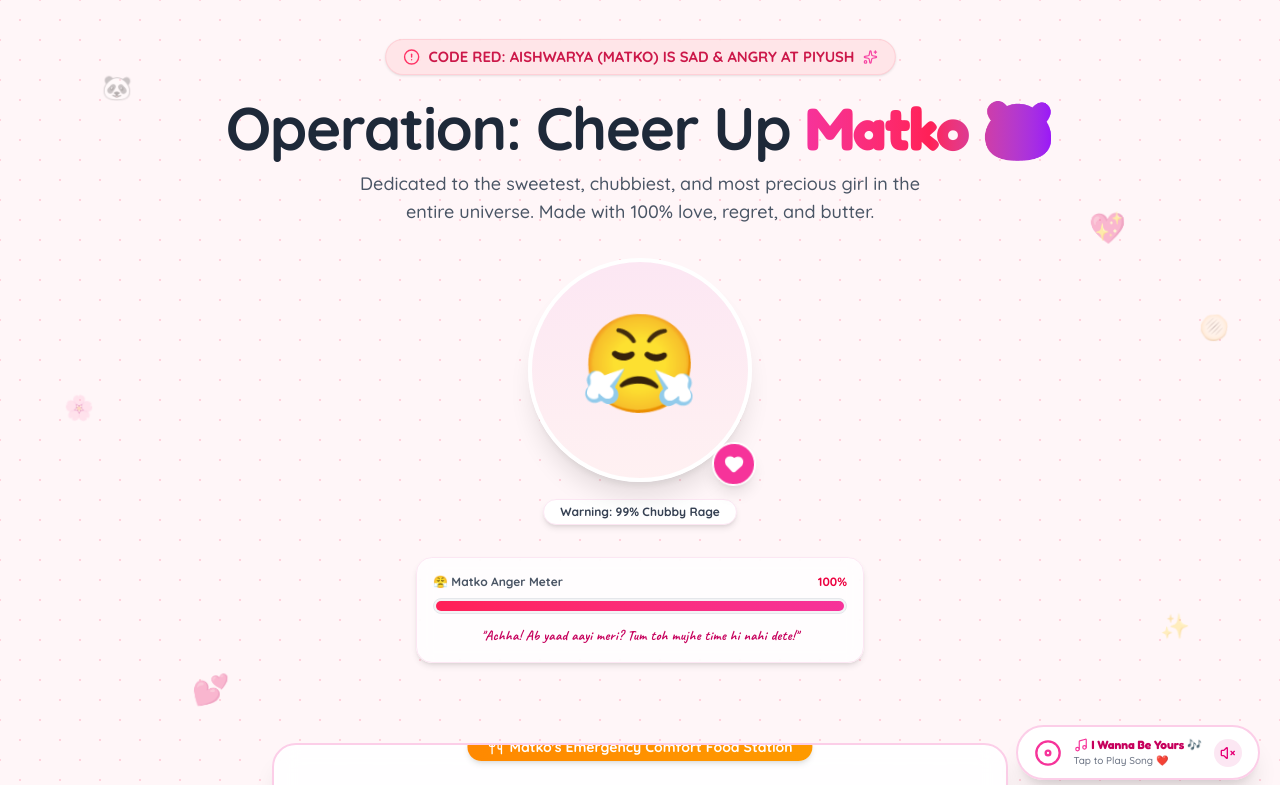
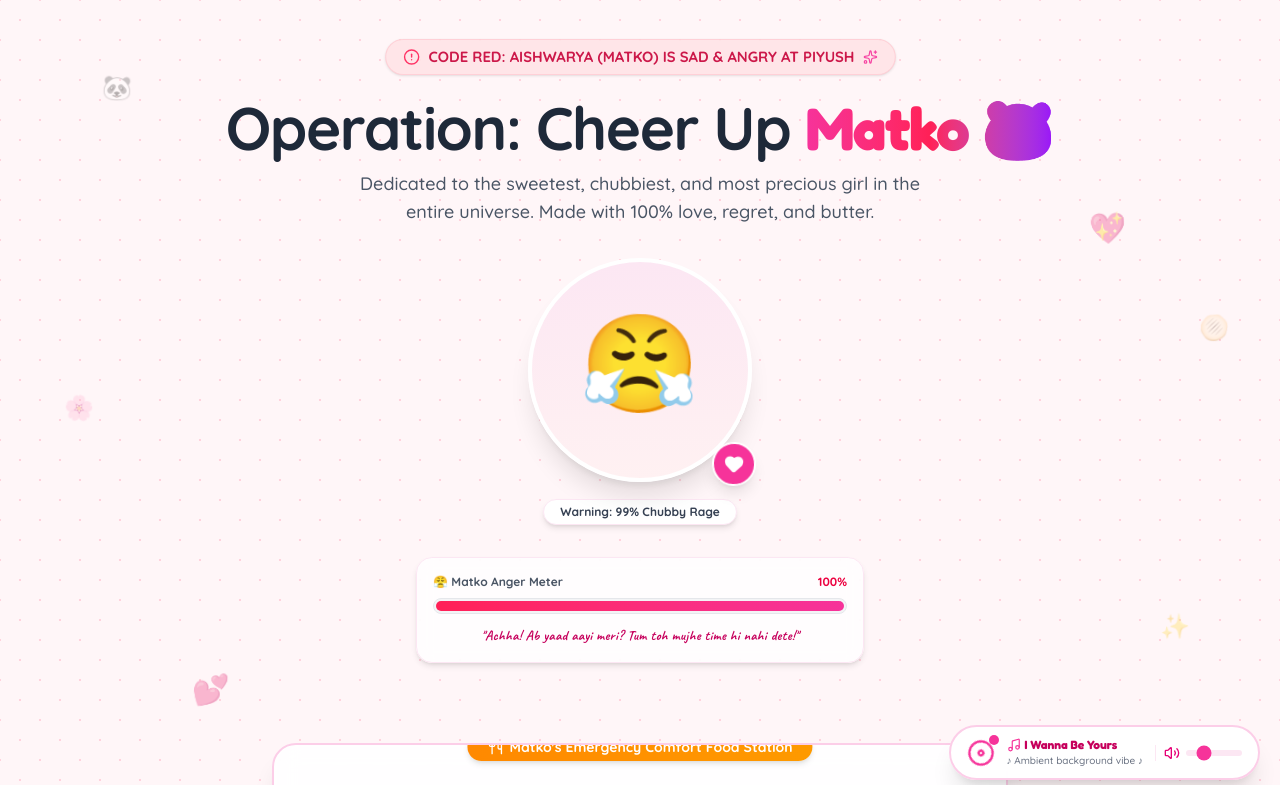
Before and after one commit to Piyush-Thakur7/webb, a React (Vite) app: page / in a window 1280 px wide. Shown: the top 785 px of the page. Built offline with nearby package versions, Linux system fonts and the light colour scheme.

Commit message:
Blend background music: start on scroll at soft 25% volume with smooth fade-in and volume control

```diff
--- a/src/components/MusicPlayer.tsx
+++ b/src/components/MusicPlayer.tsx
@@ -3,30 +3,55 @@ import { Volume2, VolumeX, Music, Disc } from 'lucide-react';
 
 export const MusicPlayer = () => {
   const [isPlaying, setIsPlaying] = useState(false);
+  const [volume, setVolume] = useState(0.25); // Default soft, soothing background volume (25%)
   const audioRef = useRef<HTMLAudioElement | null>(null);
+  const hasStartedRef = useRef(false);
+
+  // Smooth fade-in function to make the music blend like a dream
+  const fadeInAudio = (audio: HTMLAudioElement, targetVol = 0.25, duration = 2000) => {
+    audio.volume = 0.02;
+    audio.play().then(() => {
+      setIsPlaying(true);
+      const stepTime = 100;
+      const stepCount = duration / stepTime;
+      const volumeStep = (targetVol - 0.02) / stepCount;
+
+      const fadeInterval = setInterval(() => {
+        if (!audio || audio.paused) {
+          clearInterval(fadeInterval);
+          return;
+        }
+        if (audio.volume + volumeStep >= targetVol) {
+          audio.volume = targetVol;
+          clearInterval(fadeInterval);
+        } else {
+          audio.volume = Math.min(1, audio.volume + volumeStep);
+        }
+      }, stepTime);
+    }).catch(() => {
+      // Browser autoplay policy prevented start until explicit interaction
+    });
+  };
 
   useEffect(() => {
-    // Attempt gentle autoplay on first user interaction anywhere on the screen
-    const handleFirstInteraction = () => {
-      if (audioRef.current && !isPlaying) {
-        audioRef.current.play().then(() => {
-          setIsPlaying(true);
-        }).catch(() => {
-          // Autoplay policy prevented immediate playback
-        });
-      }
-      window.removeEventListener('click', handleFirstInteraction);
-      window.removeEventListener('touchstart', handleFirstInteraction);
+    // Start playback at low volume on ANY user gesture (scroll, touch, click, mouse movement)
+    const triggerBackgroundMusic = () => {
+      if (hasStartedRef.current || !audioRef.current) return;
+      hasStartedRef.current = true;
+      fadeInAudio(audioRef.current, volume);
     };
 
-    window.addEventListener('click', handleFirstInteraction, { once: true });
-    window.addEventListener('touchstart', handleFirstInteraction, { once: true });
+    const events = ['scroll', 'click', 'touchstart', 'wheel', 'keydown'];
+    events.forEach((evt) => {
+      window.addEventListener(evt, triggerBackgroundMusic, { once: true, passive: true });
+    });
 
     return () => {
-      window.removeEventListener('click', handleFirstInteraction);
-      window.removeEventListener('touchstart', handleFirstInteraction);
+      events.forEach((evt) => {
+        window.removeEventListener(evt, triggerBackgroundMusic);
+      });
     };
-  }, [isPlaying]);
+  }, [volume]);
 
   const toggleMusic = () => {
     if (!audioRef.current) return;
@@ -35,6 +60,7 @@ export const MusicPlayer = () => {
       audioRef.current.pause();
       setIsPlaying(false);
     } else {
+      audioRef.current.volume = volume;
       audioRef.current.play().then(() => {
         setIsPlaying(true);
       }).catch((err) => {
@@ -43,9 +69,17 @@ export const MusicPlayer = () => {
     }
   };
 
+  const handleVolumeChange = (e: React.ChangeEvent<HTMLInputElement>) => {
+    const newVol = parseFloat(e.target.value);
+    setVolume(newVol);
+    if (audioRef.current) {
+      audioRef.current.volume = newVol;
+    }
+  };
+
   return (
     <div className="fixed bottom-5 right-5 z-50">
-      {/* Hidden native audio element playing the actual song */}
+      {/* Background audio element */}
       <audio
         ref={audioRef}
         src="./media/i_wanna_be_yours.mp3"
@@ -55,32 +89,48 @@ export const MusicPlayer = () => {
         onPause={() => setIsPlaying(false)}
       />
 
-      <div
-        onClick={toggleMusic}
-        className="flex items-center gap-3 px-4 py-2.5 bg-white/95 backdrop-blur-md rounded-full shadow-xl border-2 border-pink-200 cursor-pointer hover:scale-105 transition-all duration-300 group hover:shadow-pink-300/50"
-      >
-        <div className="relative">
-          <Disc className={`w-7 h-7 text-pink-500 transition-all ${isPlaying ? 'animate-spin' : ''}`} />
+      <div className="flex items-center gap-3 px-4 py-2.5 bg-white/95 backdrop-blur-md rounded-full shadow-xl border-2 border-pink-200 transition-all duration-300 hover:shadow-pink-300/50">
+        {/* Clickable Vinyl Disc toggle */}
+        <button
+          onClick={toggleMusic}
+          aria-label={isPlaying ? "Pause music" : "Play music"}
+          className="relative cursor-pointer focus:outline-none flex items-center justify-center"
+        >
+          <Disc className={`w-7 h-7 text-pink-500 transition-transform ${isPlaying ? 'animate-spin' : ''}`} style={{ animationDuration: '6s' }} />
           {isPlaying && (
             <span className="absolute -top-1 -right-1 flex h-2.5 w-2.5">
               <span className="animate-ping absolute inline-flex h-full w-full rounded-full bg-pink-400 opacity-75"></span>
               <span className="relative inline-flex rounded-full h-2.5 w-2.5 bg-pink-500"></span>
             </span>
           )}
-        </div>
+        </button>
 
-        <div className="flex flex-col text-left">
-          <span className="text-xs font-extrabold text-pink-700 flex items-center gap-1 font-bubble">
+        {/* Track info */}
+        <div className="flex flex-col text-left select-none" onClick={toggleMusic}>
+          <span className="text-xs font-extrabold text-pink-700 flex items-center gap-1 font-bubble cursor-pointer">
             <Music className="w-3.5 h-3.5 text-pink-500" />
-            I Wanna Be Yours 🎶
+            I Wanna Be Yours
           </span>
           <span className="text-[10px] text-gray-500 font-medium">
-            {isPlaying ? "♪ Playing for Matko... (Tap to Pause) ♪" : "Tap to Play Song ❤️"}
+            {isPlaying ? "♪ Ambient background vibe ♪" : "Tap to Play Song ❤️"}
           </span>
         </div>
 
-        <div className="p-1.5 rounded-full bg-pink-100 text-pink-600 group-hover:bg-pink-200 transition-colors">
-          {isPlaying ? <Volume2 className="w-4 h-4" /> : <VolumeX className="w-4 h-4" />}
+        {/* Soft Volume Slider */}
+        <div className="flex items-center gap-1.5 pl-2 border-l border-pink-100">
+          <button onClick={toggleMusic} className="text-pink-600 hover:text-pink-700 cursor-pointer">
+            {isPlaying && volume > 0 ? <Volume2 className="w-4 h-4" /> : <VolumeX className="w-4 h-4 text-gray-400" />}
+          </button>
+          <input
+            type="range"
+            min="0"
+            max="1"
+            step="0.05"
+            value={isPlaying ? volume : 0}
+            onChange={handleVolumeChange}
+            aria-label="Volume slider"
+            className="w-14 h-1.5 bg-pink-100 rounded-lg appearance-none cursor-pointer accent-pink-500"
+          />
         </div>
       </div>
     </div>
```
